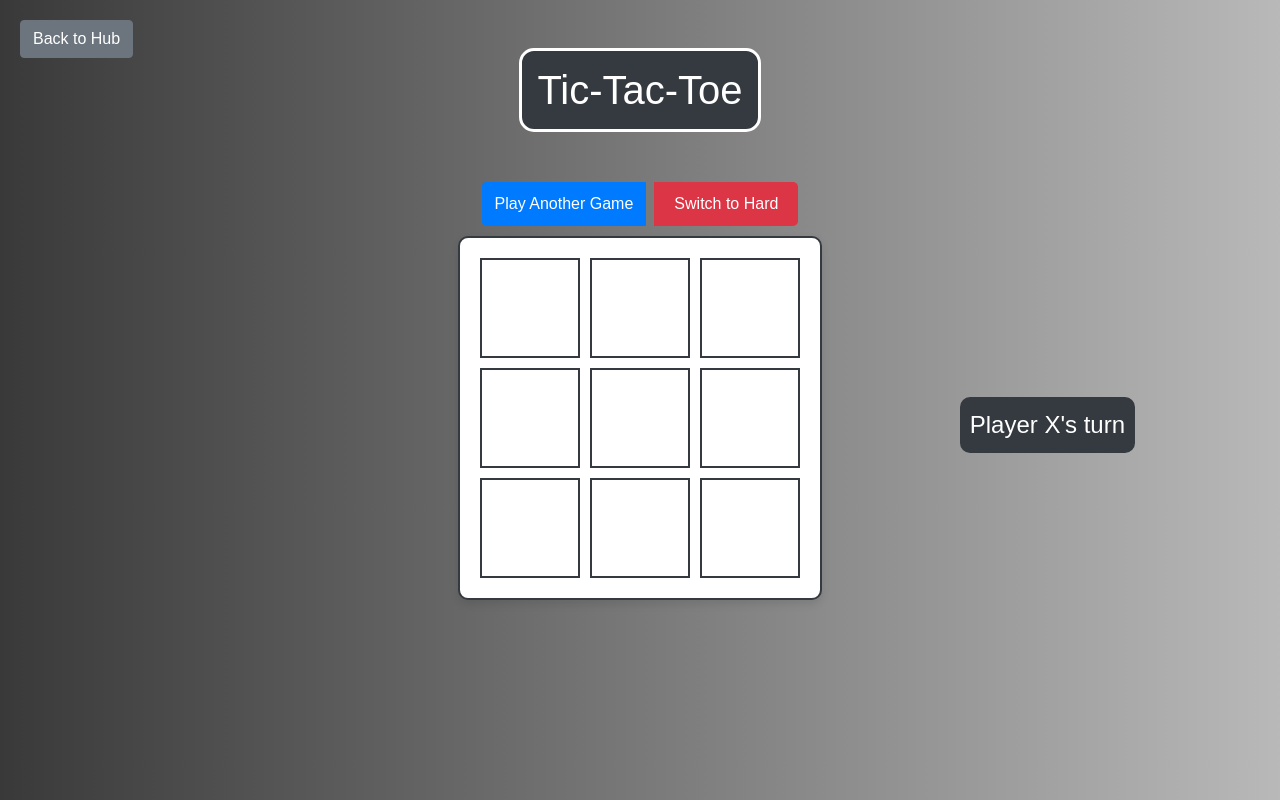
After one commit to sgcoder123/Card_Memory_Game, a Flask app: page /tictactoe in a window 1280 px wide. The commit adds this page. Run offline with Flask 3, Linux system fonts and the light colour scheme; some libraries are stand-ins or nearby versions.

Commit message:
Enhance game functionality and UI: added Tic-Tac-Toe routes, improved card flipping logic, and updated home page with new game links

```diff
--- a/app.py
+++ b/app.py
@@ -12,16 +12,30 @@ def index():
 def cardmemory():
     return render_template('cardmemory.html')
 
+# Route for the Tic-Tac-Toe home page
+@app.route('/tictactoehome')
+def tictactoehome():
+    return render_template('tictactoehome.html')
+
+# Route for the Tic-Tac-Toe game page
+@app.route('/tictactoe')
+def tictactoe():
+    level = request.args.get('level', 'easy')
+    return render_template('tictactoe.html', level=level)
+
 # Route to start the game, redirects to the play route with the selected level
 @app.route('/start', methods=['POST'])
 def start():
+    game = request.form['game']
     level = request.form['level']
-    return redirect(url_for('play', level=level))
+    if game == 'tictactoe':
+        return redirect(url_for('tictactoe', level=level))
+    return redirect(url_for('play', game=game, level=level))
 
-# Route to display the game page for the selected level
-@app.route('/play/<level>')
-def play(level):
-    return render_template('play.html', level=level)
+# Route to display the game page for the selected game and level
+@app.route('/play/<game>/<level>')
+def play(game, level):
+    return render_template(f'{game}_play.html', level=level)
 
 # Main function to run the Flask app
 if __name__ == '__main__':
--- /dev/null
+++ b/static/css/tictactoe.css
@@ -0,0 +1,111 @@
+body {
+    background: linear-gradient(to right, #000000, #ffffff);
+    background-size: 200% 200%;
+    animation: gradientAnimation 10s ease infinite;
+    font-family: 'Arial', sans-serif;
+}
+
+.container {
+    text-align: center;
+    margin-top: 70px; /* Move the container lower */
+}
+
+@keyframes gradientAnimation {
+    0% { background-position: 0% 50%; }
+    50% { background-position: 100% 50%; }
+    100% { background-position: 0% 50%; }
+}
+
+h1 {
+    margin-bottom: 30px; /* Increase margin-bottom */
+    color: #ffffff;
+    background-color: #343a40;
+    border-radius: 15px;
+    border: 3px solid #ffffff; /* Add border */
+    padding: 15px;
+    width: fit-content;
+    align-items: center;
+    margin: 0 auto; /* Center the header container */
+    margin-top: 0; /* Move the header lower */
+}
+
+.game-container {
+    display: flex;
+    justify-content: center;
+    align-items: flex-start; /* Align items to the top */
+    gap: 20px; /* Reduce gap for closer spacing */
+    margin-bottom: 10px; /* Reduce margin-bottom */
+    position: relative;
+}
+
+.tic-tac-toe-board {
+    display: grid;
+    grid-template-columns: repeat(3, 100px);
+    grid-gap: 10px; /* Increase grid gap for better spacing */
+    padding: 20px;
+    background-color: #ffffff;
+    border: 2px solid #343a40;
+    border-radius: 10px;
+    box-shadow: 0 4px 8px rgba(0, 0, 0, 0.1);
+    text-align: center;
+    width: fit-content;
+    margin-top:10px; /* Move the board lower */
+}
+
+.tic-tac-toe-cell {
+    width: 100px;
+    height: 100px;
+    display: flex;
+    align-items: center;
+    justify-content: center;
+    font-size: 2em;
+    border: 2px solid #343a40;
+    cursor: pointer;
+    background-color: #ffffff;
+    transition: background-color 0.3s, transform 0.3s;
+}
+
+.tic-tac-toe-cell:hover {
+    background-color: #e9ecef;
+    transform: scale(1.05);
+}
+
+.tic-tac-toe-status {
+    font-size: 1.5em;
+    color: #ffffff;
+    background-color: #343a40;
+    border-radius: 10px;
+    padding: 10px;
+    width: fit-content;
+    margin: 0; /* Remove margin */
+    position: absolute;
+    top: 50%; /* Move the status lower */
+    right: 60px; /* Adjust the position to the right side of the board */
+    transform: translateY(-50%);
+}
+
+#tic-tac-toe-restart {
+    margin-top: 10px; /* Move the button higher */
+}
+
+.btn-success {
+    background-color: #28a745;
+    color: #ffffff;
+    border: none;
+    border-radius: 5px;
+    padding: 10px 20px;
+    font-size: 1em;
+    cursor: pointer;
+    transition: background-color 0.3s;
+}
+
+.switch-level {
+    margin-left: 10px;
+    padding: 10px 20px;
+    font-size: 1em;
+    border-radius: 5px;
+    transition: background-color 0.3s;
+    color: #ffffff;
+    border: none;
+    margin-top: 10px; /* Add space from the "Play Another Game" button */
+}
--- a/static/js/scripts.js
+++ b/static/js/scripts.js
@@ -59,7 +59,7 @@ document.addEventListener('DOMContentLoaded', () => {
 
     // Flip the card when clicked
     function flipCard(card) {
-        if (card.classList.contains('flipped')) return;
+        if (card.classList.contains('flipped') || card.classList.contains('matched')) return;
         card.style.transition = 'transform 0.3s'; // Increase the speed of the flip
         card.classList.add('flipped');
         const flippedCards = document.querySelectorAll('.card.flipped:not(.matched)');
--- /dev/null
+++ b/static/js/tictactoe.js
@@ -0,0 +1,206 @@
+const cells = document.querySelectorAll('.tic-tac-toe-cell');
+let board = Array(9).fill(null);
+let currentPlayer = 'X';
+let difficulty = document.getElementById('difficulty-level').value;
+
+function updateStatus(message = `Player ${currentPlayer}'s turn`) {
+    const status = document.querySelector('.tic-tac-toe-status');
+    status.textContent = message;
+}
+
+function checkWinner(board) {
+    const winningCombinations = [
+        [0, 1, 2],
+        [3, 4, 5],
+        [6, 7, 8],
+        [0, 3, 6],
+        [1, 4, 7],
+        [2, 5, 8],
+        [0, 4, 8],
+        [2, 4, 6]
+    ];
+
+    for (const combination of winningCombinations) {
+        const [a, b, c] = combination;
+        if (board[a] && board[a] === board[b] && board[a] === board[c]) {
+            return true;
+        }
+    }
+    return false;
+}
+
+cells.forEach((cell, index) => {
+    cell.addEventListener('click', () => {
+        if (cell.textContent === '' && !checkWinner(board)) {
+            cell.textContent = currentPlayer; // Show 'X' on the cell when clicked
+            board[index] = currentPlayer;
+            if (checkWinner(board)) {
+                updateStatus(`${currentPlayer} wins!`);
+            } else if (board.every(cell => cell !== null)) {
+                updateStatus('Draw!');
+            } else {
+                currentPlayer = currentPlayer === 'X' ? 'O' : 'X';
+                updateStatus();
+                // Computer's turn
+                if (currentPlayer === 'O') {
+                    setTimeout(computerMove, 500); // Delay computer's move for better UX
+                }
+            }
+        }
+    });
+});
+
+function computerMove() {
+    if (difficulty === 'easy') {
+        // Easy AI: choose a random empty cell
+        const emptyCells = [];
+        for (let i = 0; i < board.length; i++) {
+            if (board[i] === null) {
+                emptyCells.push(i);
+            }
+        }
+        const randomIndex = emptyCells[Math.floor(Math.random() * emptyCells.length)];
+        board[randomIndex] = 'O';
+        cells[randomIndex].textContent = 'O';
+        currentPlayer = 'X';
+        updateStatus();
+        if (checkWinner(board)) {
+            updateStatus('O wins!');
+        } else if (board.every(cell => cell !== null)) {
+            updateStatus('Draw!');
+        }
+    } else {
+        // Hard AI: block player's potential 3-in-a-row
+        const winningCombinations = [
+            [0, 1, 2],
+            [3, 4, 5],
+            [6, 7, 8],
+            [0, 3, 6],
+            [1, 4, 7],
+            [2, 5, 8],
+            [0, 4, 8],
+            [2, 4, 6]
+        ];
+
+        // Check if the computer can win
+        for (const combination of winningCombinations) {
+            const [a, b, c] = combination;
+            if (board[a] === 'O' && board[a] === board[b] && board[c] === null) {
+                board[c] = 'O';
+                cells[c].textContent = 'O';
+                currentPlayer = 'X';
+                updateStatus();
+                if (checkWinner(board)) {
+                    updateStatus('O wins!');
+                } else if (board.every(cell => cell !== null)) {
+                    updateStatus('Draw!');
+                }
+                return;
+            } else if (board[a] === 'O' && board[a] === board[c] && board[b] === null) {
+                board[b] = 'O';
+                cells[b].textContent = 'O';
+                currentPlayer = 'X';
+                updateStatus();
+                if (checkWinner(board)) {
+                    updateStatus('O wins!');
+                } else if (board.every(cell => cell !== null)) {
+                    updateStatus('Draw!');
+                }
+                return;
+            } else if (board[b] === 'O' && board[b] === board[c] && board[a] === null) {
+                board[a] = 'O';
+                cells[a].textContent = 'O';
+                currentPlayer = 'X';
+                updateStatus();
+                if (checkWinner(board)) {
+                    updateStatus('O wins!');
+                } else if (board.every(cell => cell !== null)) {
+                    updateStatus('Draw!');
+                }
+                return;
+            }
+        }
+
+        // Block player's potential win
+        for (const combination of winningCombinations) {
+            const [a, b, c] = combination;
+            if (board[a] === 'X' && board[a] === board[b] && board[c] === null) {
+                board[c] = 'O';
+                cells[c].textContent = 'O';
+                currentPlayer = 'X';
+                updateStatus();
+                if (checkWinner(board)) {
+                    updateStatus('O wins!');
+                } else if (board.every(cell => cell !== null)) {
+                    updateStatus('Draw!');
+                }
+                return;
+            } else if (board[a] === 'X' && board[a] === board[c] && board[b] === null) {
+                board[b] = 'O';
+                cells[b].textContent = 'O';
+                currentPlayer = 'X';
+                updateStatus();
+                if (checkWinner(board)) {
+                    updateStatus('O wins!');
+                } else if (board.every(cell => cell !== null)) {
+                    updateStatus('Draw!');
+                }
+                return;
+            } else if (board[b] === 'X' && board[b] === board[c] && board[a] === null) {
+                board[a] = 'O';
+                cells[a].textContent = 'O';
+                currentPlayer = 'X';
+                updateStatus();
+                if (checkWinner(board)) {
+                    updateStatus('O wins!');
+                } else if (board.every(cell => cell !== null)) {
+                    updateStatus('Draw!');
+                }
+                return;
+            }
+        }
+
+        // If no win or block, choose the first empty cell
+        for (let i = 0; i < board.length; i++) {
+            if (board[i] === null) {
+                board[i] = 'O';
+                cells[i].textContent = 'O';
+                currentPlayer = 'X';
+                updateStatus();
+                if (checkWinner(board)) {
+                    updateStatus('O wins!');
+                } else if (board.every(cell => cell !== null)) {
+                    updateStatus('Draw!');
+                }
+                break;
+            }
+        }
+    }
+}
+
+// Initialize the game status
+updateStatus();
+
+// Reset the board when the "Play Another Game" button is clicked
+document.getElementById('tic-tac-toe-restart').addEventListener('click', () => {
+    board.fill(null);
+    cells.forEach(cell => cell.textContent = '');
+    currentPlayer = 'X';
+    updateStatus();
+});
+
+// Handle level selection
+document.getElementById('easy-level').addEventListener('click', () => {
+    difficulty = 'easy';
+    startGame();
+});
+
+document.getElementById('hard-level').addEventListener('click', () => {
+    difficulty = 'hard';
+    startGame();
+});
+
+function startGame() {
+    document.getElementById('tic-tac-toe-levels').style.display = 'none';
+    updateStatus();
+}
--- a/templates/cardmemory.html
+++ b/templates/cardmemory.html
@@ -8,6 +8,7 @@
     <link rel="stylesheet" href="{{ url_for('static', filename='css/styles.css') }}">
 </head>
 <body>
+    <a href="{{ url_for('index') }}" class="btn btn-secondary" style="position: absolute; top: 20px; left: 20px;">Back to Hub</a>
     <!-- Main heading of the page -->
     <h1>Card Memory Game</h1>
     <!-- Add a fun description -->
@@ -16,6 +17,7 @@
     </div>
     <!-- Form to select the game level and start the game -->
     <form id="level-form" action="{{ url_for('start') }}" method="post">
+        <input type="hidden" name="game" value="cardmemory">
         <!-- Containers to select each level -->
         <div class="level-container vertical">
             <div class="level-box">
--- a/templates/play.html
+++ b/templates/cardmemory_play.html
@@ -8,6 +8,7 @@
     <link rel="stylesheet" href="{{ url_for('static', filename='css/styles.css') }}">
 </head>
 <body class="playing {{ level }}">
+    <a href="{{ url_for('index') }}" class="btn btn-secondary" style="position: absolute; top: 20px; left: 20px;">Back to Hub</a>
     <!-- Display the game level -->
     <h1>Card Memory Game - {{ level.capitalize() }} Level</h1>
     <!-- Display the game timer -->
@@ -41,8 +42,9 @@
     <!-- Pass the game level to the JavaScript code -->
     <script>
         const level = "{{ level }}";
+        const game = "cardmemory";
         function restartGame() {
-            window.location.href = `/play/${level}`;
+            window.location.href = `/play/${game}/${level}`;
         }
         function backToLevelSelection() {
             window.location.href = '/cardmemory';
@@ -54,7 +56,7 @@
                 window.location.href = '/';
             } else {
                 const nextLevel = levels[currentIndex + 1];
-                window.location.href = `/play/${nextLevel}`;
+                window.location.href = `/play/${game}/${nextLevel}`;
             }
         }
     </script>
--- /dev/null
+++ b/templates/tictactoe.html
@@ -0,0 +1,40 @@
+<!DOCTYPE html>
+<html lang="en">
+<head>
+    <meta charset="UTF-8">
+    <meta name="viewport" content="width=device-width, initial-scale=1.0">
+    <title>Tic-Tac-Toe</title>
+    <link rel="stylesheet" href="https://stackpath.bootstrapcdn.com/bootstrap/4.5.2/css/bootstrap.min.css">
+    <link rel="stylesheet" href="{{ url_for('static', filename='css/tictactoe.css') }}">
+</head>
+<body>
+    <a href="{{ url_for('index') }}" class="btn btn-secondary" style="position: absolute; top: 20px; left: 20px;">Back to Hub</a>
+    <div class="container mt-5">
+        <h1 class="mb-4">Tic-Tac-Toe</h1>
+        <div class="btn-group mt-3">
+            <button id="tic-tac-toe-restart" class="btn btn-primary">Play Another Game</button>
+            {% if level == 'easy' %}
+            <a href="{{ url_for('tictactoe', level='hard') }}" class="btn btn-danger switch-level ml-2">Switch to Hard</a>
+            {% else %}
+            <a href="{{ url_for('tictactoe', level='easy') }}" class="btn btn-success switch-level ml-2">Switch to Easy</a>
+            {% endif %}
+        </div>
+        <div class="game-container mb-4">
+            <div id="tic-tac-toe-board" class="tic-tac-toe-board mb-4">
+                <div class="tic-tac-toe-cell"></div>
+                <div class="tic-tac-toe-cell"></div>
+                <div class="tic-tac-toe-cell"></div>
+                <div class="tic-tac-toe-cell"></div>
+                <div class="tic-tac-toe-cell"></div>
+                <div class="tic-tac-toe-cell"></div>
+                <div class="tic-tac-toe-cell"></div>
+                <div class="tic-tac-toe-cell"></div>
+                <div class="tic-tac-toe-cell"></div>
+            </div>
+            <div id="tic-tac-toe-status" class="tic-tac-toe-status mb-4"></div>
+        </div>
+        <input type="hidden" id="difficulty-level" value="{{ level }}">
+    </div>
+    <script src="{{ url_for('static', filename='js/tictactoe.js') }}"></script>
+</body>
+</html>
```
Also changed, not shown: static/css/home.css (added, +65 -0 lines), templates/cardmemoryplay.html (deleted, +0 -63 lines), templates/home.html (+6 -25 lines), templates/tictactoehome.html (added, +86 -0 lines).
